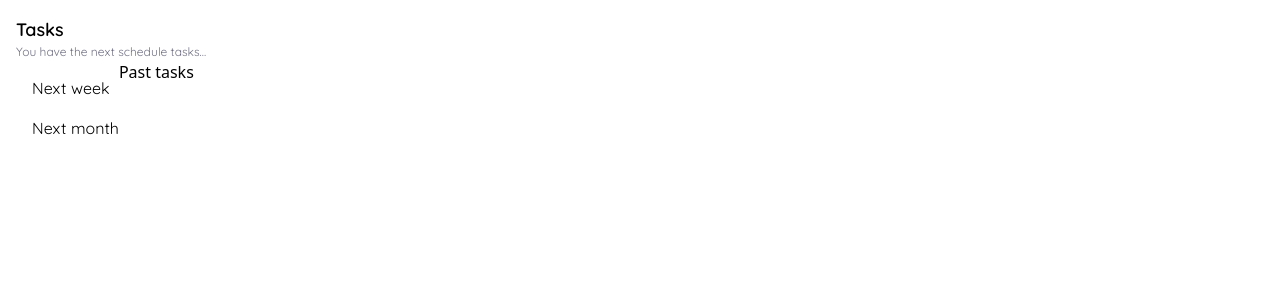
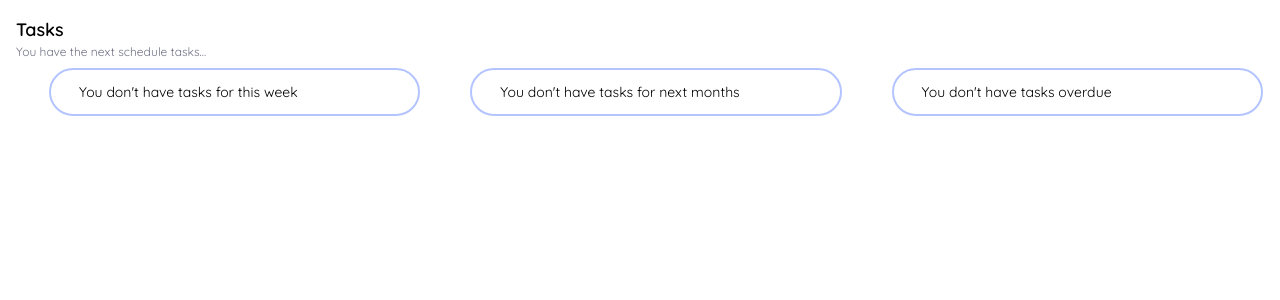
Before and after one commit to aldanielago/TaskList, a React (Vite) app: page /tasks in a window 1280 px wide. Shown: the top 300 px of the page. Built offline with nearby package versions, Linux system fonts and the light colour scheme.

Commit message:
[Functionality] Add date filters

```diff
--- /dev/null
+++ b/src/components/elements/InformativeBox.jsx
@@ -0,0 +1,7 @@
+export function InformativeBox({ time }){
+  return (
+    <section className="border-light-blue border-2 max-w-lg p-3 mt-2 w-11/12 rounded-3xl flex flex-col gap-3">
+      <p className="text-sm font-Quicksand pl-4">You don&apos;t have tasks {time}</p>
+    </section>
+  )
+}
--- a/src/components/pages/Home.jsx
+++ b/src/components/pages/Home.jsx
@@ -1,27 +1,35 @@
 import { useContext } from "react";
+import { Link } from "react-router-dom";
 import { AddTask } from "../elements/AddTask";
+import { TodoItem } from "../elements/TodoItem";
 import { ProjectItem } from "../elements/ProjectItem";
-import { TodoItem } from "../elements/TodoItem";
 import { LoadingTasks } from "../states/LoadingItems";
 import { ErrorLoading } from "../states/ErrorLoading";
 import { TaskContext } from "../../contexts/TaskContext";
 import { PrimaryButton } from "../buttons/PrimaryButton";
-import { Link } from "react-router-dom";
+import { InformativeBox } from "../elements/InformativeBox";
 
 export function Home() {
   const { loading, error, tasks, generateMessage, deleteTask, completeTask } = useContext(TaskContext);
-  const orderedTasks = tasks.sort((a, b) => new Date(a.date) - new Date(b.date));
+
+  const sortedTasks = tasks.slice().sort((a, b) => {
+    const dateA = new Date(a.date);
+    const dateB = new Date(b.date);
+    return dateA - dateB;
+  });
 
   return (
     <section>
       <h1 className="font-Quicksand font-bold text-lg pl-4 pt-4">Hi there!</h1>
       { generateMessage() }
-      <h3 className="pt-4 pl-4 font-Quicksand">Today&apos;s taks</h3>
+      <section className="flex">
         <section className="pl-4 w-full flex flex-col items-center">
+          <h3 className="pt-4 pl-4 font-Quicksand self-start">Today&apos;s taks</h3>
           <AddTask/>
           { loading && <LoadingTasks/>}
           { error && <ErrorLoading/>}
-        { orderedTasks.map((task) => (
+          { sortedTasks.length === 0 && <InformativeBox time="today"/>}
+          { sortedTasks.map((task) => (
             <TodoItem
               key={task.id}
               task={task}
@@ -33,8 +41,8 @@ export function Home() {
             <PrimaryButton text="See more"/>
           </Link>
         </section>
-      <h3 className="pt-4 pl-4 font-Quicksand">Projects</h3>
         <section className="pl-4 w-full flex flex-col items-center">
+          <h3 className="pt-4 pl-4 font-Quicksand self-start">Projects</h3>
           { loading && <LoadingTasks/>}
           { error && <ErrorLoading/>}
           <ProjectItem/>
@@ -43,5 +51,6 @@ export function Home() {
           </Link>
         </section>
       </section>
+    </section>
   )
 }
--- a/src/components/pages/TasksPage.jsx
+++ b/src/components/pages/TasksPage.jsx
@@ -3,15 +3,77 @@ import { TaskContext } from '../../contexts/TaskContext';
 import { TodoItem } from '../elements/TodoItem';
 import { LoadingTasks } from '../states/LoadingItems';
 import { ErrorLoading } from '../states/ErrorLoading';
+import { InformativeBox } from '../elements/InformativeBox';
 
 export function TasksPage() {
   const { tasks, loading, error, completeTask, deleteTask } = useContext(TaskContext);
 
-  const todayTasks = tasks.filter( t => t.date === new Date().toISOString().slice(0, 10));
-  const tomorrowTasks = tasks.filter( t => t.date === new Date(new Date().getTime() + 24 * 60 * 60 * 1000).toISOString().slice(0, 10));
-  const nextWeekTasks = tasks.filter( t => t.date === new Date(new Date().getTime() + 7 * 24 * 60 * 60 * 1000).toISOString().slice(0, 10));
-  const nextMonthTasks = tasks.filter( t => t.date === new Date(new Date().getTime() + 30 * 24 * 60 * 60 * 1000).toISOString().slice(0, 10));
-  const pastTasks = tasks.filter( t => t.date < new Date().toISOString().slice(0, 10));
+  const todayTasks = tasks.filter(t => {
+    const today = new Date().toISOString().slice(0, 10);
+    return t.date === today;
+  });
+
+  const tomorrowTasks = tasks.filter(t => {
+    const tomorrow = new Date();
+    tomorrow.setDate(tomorrow.getDate() + 1);
+    const tomorrowDate = tomorrow.toISOString().slice(0, 10);
+    return t.date === tomorrowDate && !t.completed;
+  });
+
+  const today = new Date();
+  const dayOfWeek = today.getDay(); // 0-6
+  const startOfWeek = new Date(today);
+  startOfWeek.setDate(today.getDate() - dayOfWeek);
+
+  const endOfWeek = new Date(startOfWeek);
+  endOfWeek.setDate(startOfWeek.getDate() + 6); // get the last day of the week
+
+  const tasksThisWeek = tasks.filter((task) => {
+    const taskDate = new Date(task.date);
+    return taskDate >= startOfWeek && taskDate <= endOfWeek;
+  });
+
+  const nextWeekStart = new Date();
+  nextWeekStart.setDate(nextWeekStart.getDate() + 2); // We skip today and tomorrow
+  const nextWeekEnd = new Date();
+  nextWeekEnd.setDate(nextWeekEnd.getDate() + 7);
+
+  const nextWeekTasks = tasks.filter(t => {
+    const taskDate = new Date(t.date);
+    return taskDate >= nextWeekStart && taskDate <= nextWeekEnd && !t.completed;
+  });
+
+  const startOfMonth = new Date();
+  startOfMonth.setDate(2); // Saltar hoy y mañana
+  const endOfMonth = new Date(startOfMonth.getFullYear(), startOfMonth.getMonth() + 1, 1);
+
+  const thisMonthTasks = tasks.filter(t => {
+    const taskDate = new Date(t.date);
+    return taskDate >= startOfMonth && taskDate < endOfMonth && !t.completed;
+  });
+
+  const startOfNextMonth = new Date();
+  startOfNextMonth.setMonth(startOfNextMonth.getMonth() + 1, 2); // Primer día del próximo mes
+
+  const endOfNextMonth = new Date(startOfNextMonth.getFullYear(), startOfNextMonth.getMonth() + 1, 1);
+  endOfNextMonth.setMonth(endOfNextMonth.getMonth() + 1);
+
+  const nextMonthTasks = tasks.filter(t => {
+    const taskDate = new Date(t.date);
+    return taskDate >= startOfNextMonth && taskDate < endOfNextMonth && !t.completed;
+  });
+
+  const futureTasks = tasks.filter(t => {
+    const taskDate = new Date(t.date);
+    return taskDate > endOfNextMonth && !t.completed;
+  });
+
+  const overdueTasks = tasks.filter(t => {
+    const taskDate = new Date(t.date);
+    const today = new Date();
+
+    return taskDate < today && !t.completed;
+  });
 
   return (
     <>
@@ -20,10 +82,11 @@ export function TasksPage() {
       <section className="pl-4 w-full flex">
         { loading && <LoadingTasks/>}
         { error && <ErrorLoading/>}
-        <div className="flex flex-col">
+        <div className="pl-4 w-full flex flex-col items-center">
+          { (tasks.length === 0 && tomorrowTasks.length == 0 && nextWeekTasks.length == 0) && <InformativeBox time=" for this week"/>}
           { todayTasks && todayTasks.map((task) => (
             <>
-              <h3 className="pt-4 pl-4 font-Quicksand">Today</h3>
+              <h3 className="pt-4 pl-4 font-Quicksand self-start">Today</h3>
               <TodoItem
                 key={task.id}
                 task={task}
@@ -35,7 +98,19 @@ export function TasksPage() {
           ))}
           { tomorrowTasks && tomorrowTasks.map((task) => (
             <>
-              <h3 className="pt-4 pl-4 font-Quicksand">Tomorrow</h3>
+              <h3 className="pt-4 pl-4 font-Quicksand self-start">Tomorrow</h3>
+              <TodoItem
+                key={task.id}
+                task={task}
+                onComplete={() => { completeTask(task.id) }}
+                onDelete={() => { deleteTask(task.id) }}
+                showDate={false}
+              />
+            </>
+          ))}
+          { tasksThisWeek && tasksThisWeek.map((task) => (
+            <>
+              <h3 className="pt-4 pl-4 font-Quicksand self-start">Rest of the week</h3>
               <TodoItem
                 key={task.id}
                 task={task}
@@ -46,9 +121,10 @@ export function TasksPage() {
             </>
           ))}
         </div>
-        <div>
-          { nextWeekTasks && <>
-            <h3 className="pt-4 pl-4 font-Quicksand">Next week</h3>
+        <div className='pl-4 w-full flex flex-col items-center'>
+          { thisMonthTasks.length === 0 && <InformativeBox time="for next months"/>}
+          { nextWeekTasks === 0 && <>
+            <h3 className="pt-4 pl-4 font-Quicksand self-start">Next week</h3>
             {nextWeekTasks.map((task) => (
               <TodoItem
                 key={task.id}
@@ -59,8 +135,20 @@ export function TasksPage() {
               />
             ))}
           </>}
-          { nextMonthTasks && <>
-            <h3 className="pt-4 pl-4 font-Quicksand">Next month</h3>
+          { thisMonthTasks ==! 0 && <>
+            <h3 className="pt-4 pl-4 font-Quicksand self-start">This month</h3>
+            {thisMonthTasks.map((task) => (
+              <TodoItem
+                key={task.id}
+                task={task}
+                onComplete={() => { completeTask(task.id) }}
+                onDelete={() => { deleteTask(task.id) }}
+                showDate={false}
+              />
+            ))}
+          </>}
+          { nextMonthTasks === 0 && <>
+            <h3 className="pt-4 pl-4 font-Quicksand self-start">Next month</h3>
             {nextMonthTasks.map((task) => (
               <TodoItem
                 key={task.id}
@@ -71,11 +159,24 @@ export function TasksPage() {
               />
             ))}
           </>}
+          { futureTasks === 0 && <>
+            <h3 className="pt-4 pl-4 font-Quicksand self-start">Future</h3>
+            {futureTasks.map((task) => (
+              <TodoItem
+                key={task.id}
+                task={task}
+                onComplete={() => { completeTask(task.id) }}
+                onDelete={() => { deleteTask(task.id) }}
+                showDate={false}
+              />
+            ))}
+          </>}
         </div>
-        <div>
-          { pastTasks && <>
-            <h3>Past tasks</h3>
-            { pastTasks.map((task) => (
+        <div className='pl-4 w-full flex flex-col items-center'>
+          { overdueTasks.length === 0 && <InformativeBox time="overdue"/>}
+          { overdueTasks === 0 && <>
+            <h3 className="pt-4 pl-4 font-Quicksand self-start">Overdue tasks</h3>
+            {overdueTasks.map((task) => (
               <TodoItem
                 key={task.id}
                 task={task}
--- a/src/contexts/TaskContext.jsx
+++ b/src/contexts/TaskContext.jsx
@@ -5,6 +5,7 @@ const TaskContext = createContext();
 
 function TaskProvider({ children }) {
   const { item: tasks, updateInfo: setTasks, loading, error } = useLocalStorage('TASKS_V1', []);
+  let noTasks = false;
 
   // Function to generate ids
   function generateUniqueId() {
@@ -47,6 +48,7 @@ function TaskProvider({ children }) {
   function generateMessage() {
     const completedTasks = tasks.filter( task => task.completed ).length;
     if(completedTasks == tasks.length && tasks.length == 0){
+      noTasks = true;
       return (
         <p className="text-xs pl-4 font-Quicksand text-gray-font"> No tasks, you can rest for today 😎</p>
       )
@@ -69,6 +71,7 @@ function TaskProvider({ children }) {
       loading,
       error,
       tasks,
+      noTasks,
       generateMessage,
       addTask,
       completeTask,
--- a/tailwind.config.js
+++ b/tailwind.config.js
@@ -23,7 +23,7 @@ export default {
         'secondary-light': '#F4F7FF',
         //dark theme
         'secondary-dark': '#2D2D2D',
-        'back-dark': '#1e1e1e'
+        'back-dark': '#1e1e1e',
       },
       fontFamily: {
         'Quicksand': 'Quicksand' || 'sans-serif'
```
Lines whose indentation alone changed are shown as unchanged.
